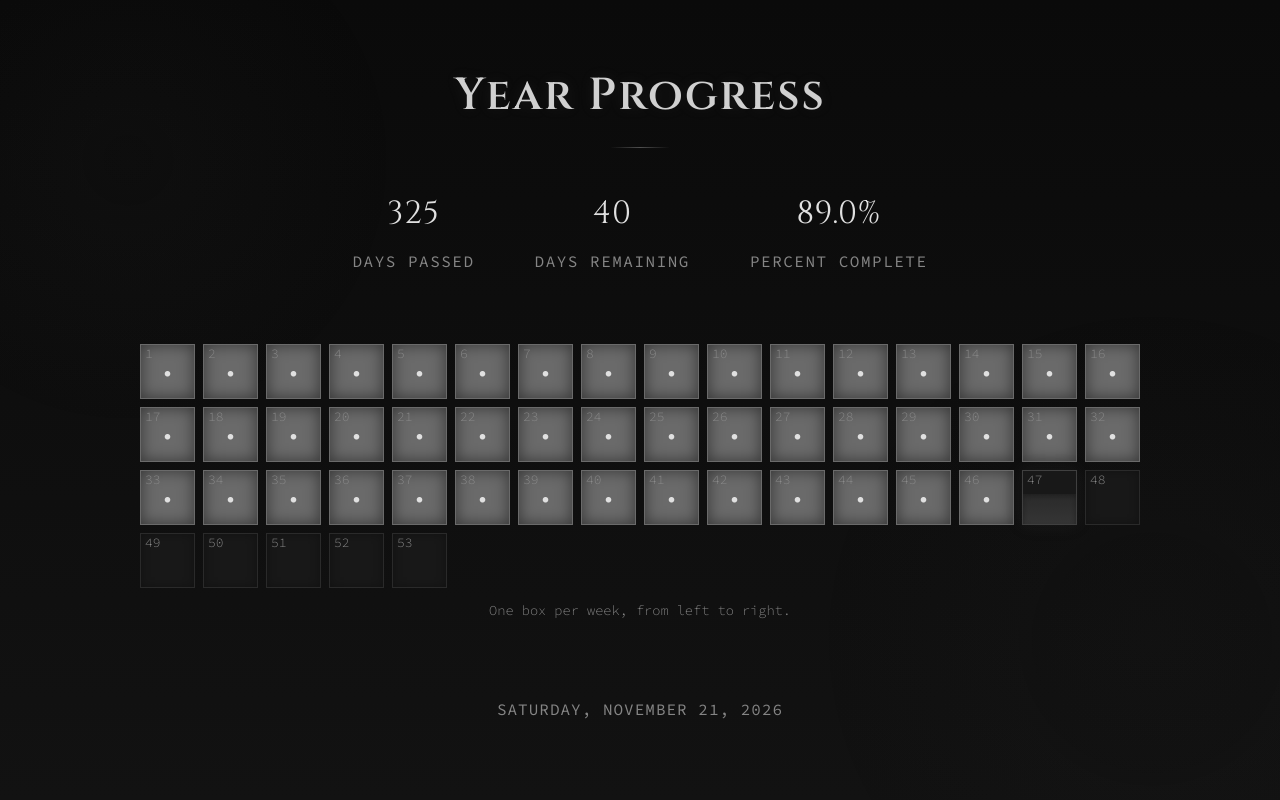
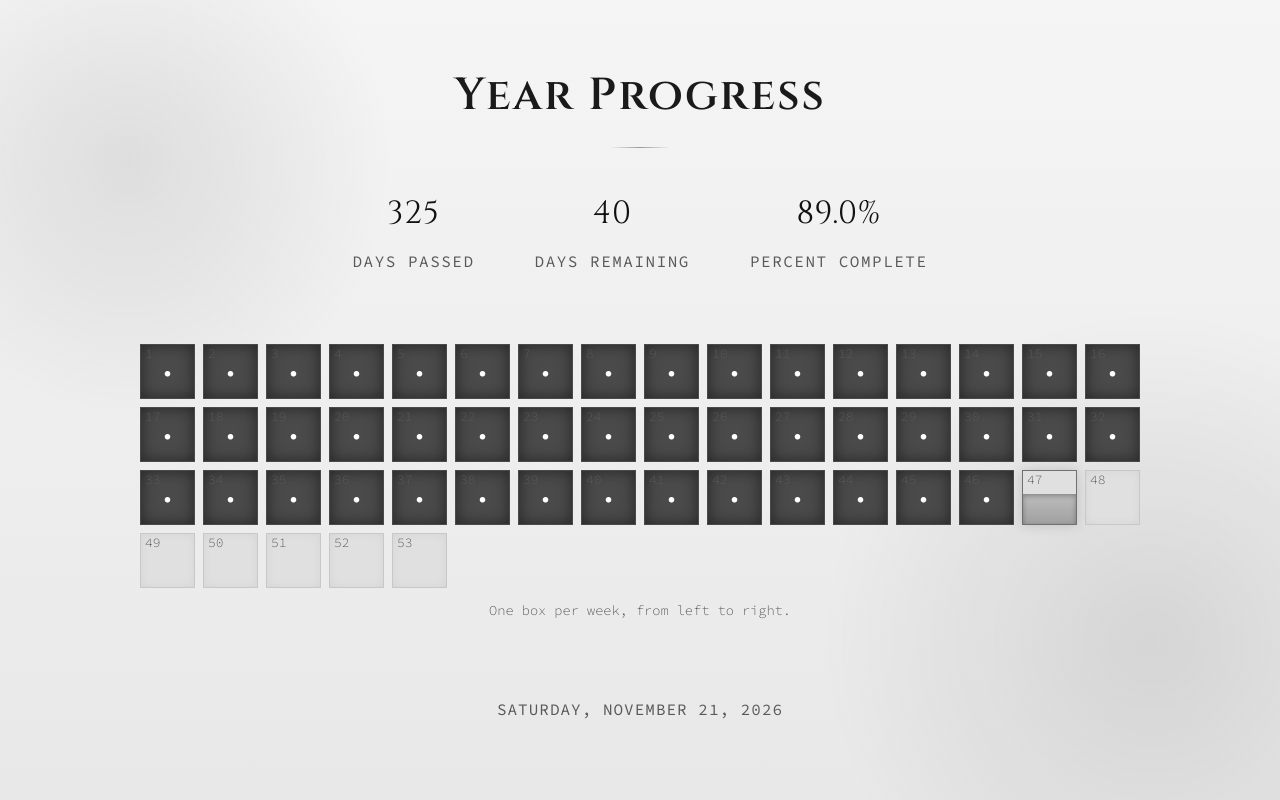
Before and after one commit to ashik-maybe/year-progress, a website built with Vite: page index.html in a window 1280 px wide. Built offline with nearby package versions, Linux system fonts and the light colour scheme.

Commit message:
feat: add a light appearance
The page now follows the system color scheme. Light tokens replace the dark palette.

```diff
--- a/src/style.css
+++ b/src/style.css
@@ -198,3 +198,58 @@ h1::after {
     color: #858585;
     margin: 0 auto 50px;
 }
+
+@media (prefers-color-scheme: light) {
+    body {
+        background: linear-gradient(180deg, #f5f5f5 0%, #e8e8e8 100%);
+        color: #2a2a2a;
+    }
+
+    h1 {
+        color: #1a1a1a;
+        text-shadow: none;
+    }
+
+    h1::after {
+        background: linear-gradient(90deg, transparent, #999999, transparent);
+    }
+
+    .stat-number {
+        color: #111111;
+    }
+
+    .stat-label,
+    .current-date,
+    .week-number,
+    .grid-caption {
+        color: #595959;
+    }
+
+    .progress-box {
+        background-color: #e0e0e0;
+        border-color: #c8c8c8;
+        box-shadow: inset 0 0 10px rgba(0, 0, 0, 0.05);
+    }
+
+    .progress-box.filled {
+        background-color: #4a4a4a;
+        border-color: #4a4a4a;
+    }
+
+    .progress-box.filled::before {
+        color: #ffffff;
+    }
+
+    .progress-box.partial {
+        background-color: #e0e0e0;
+    }
+
+    .progress-box.partial::after {
+        background: linear-gradient(180deg, #bdbdbd 0%, #a0a0a0 100%);
+    }
+
+    .progress-box.today {
+        border-color: #707070;
+        box-shadow: 0 0 12px rgba(0, 0, 0, 0.15);
+    }
+}
```
